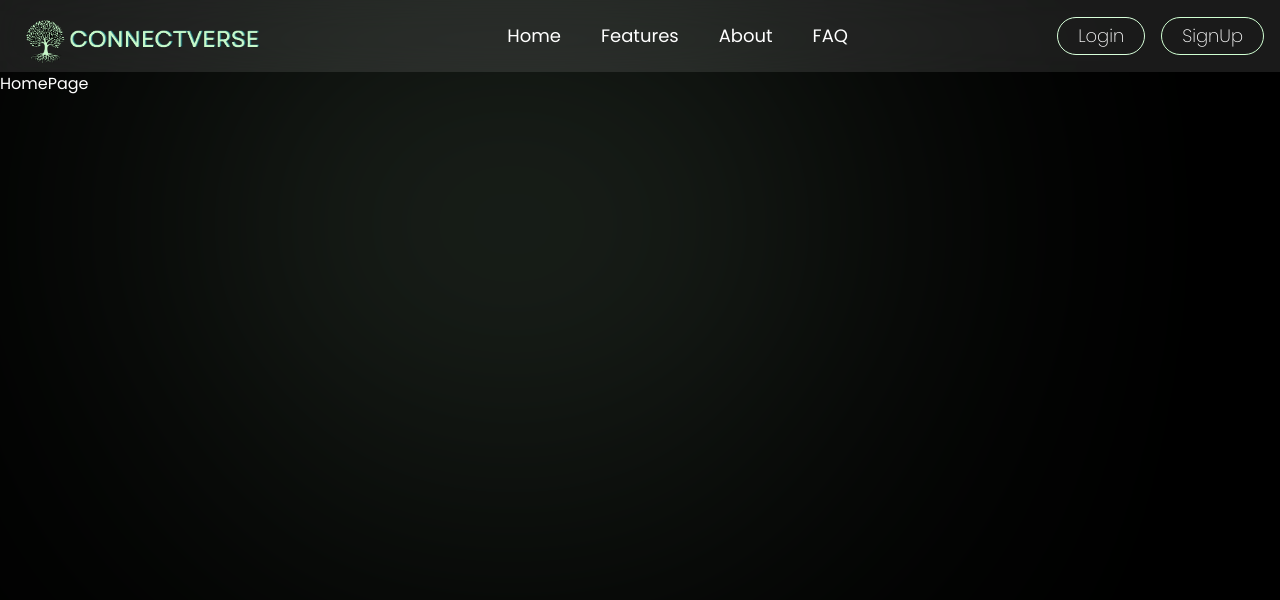
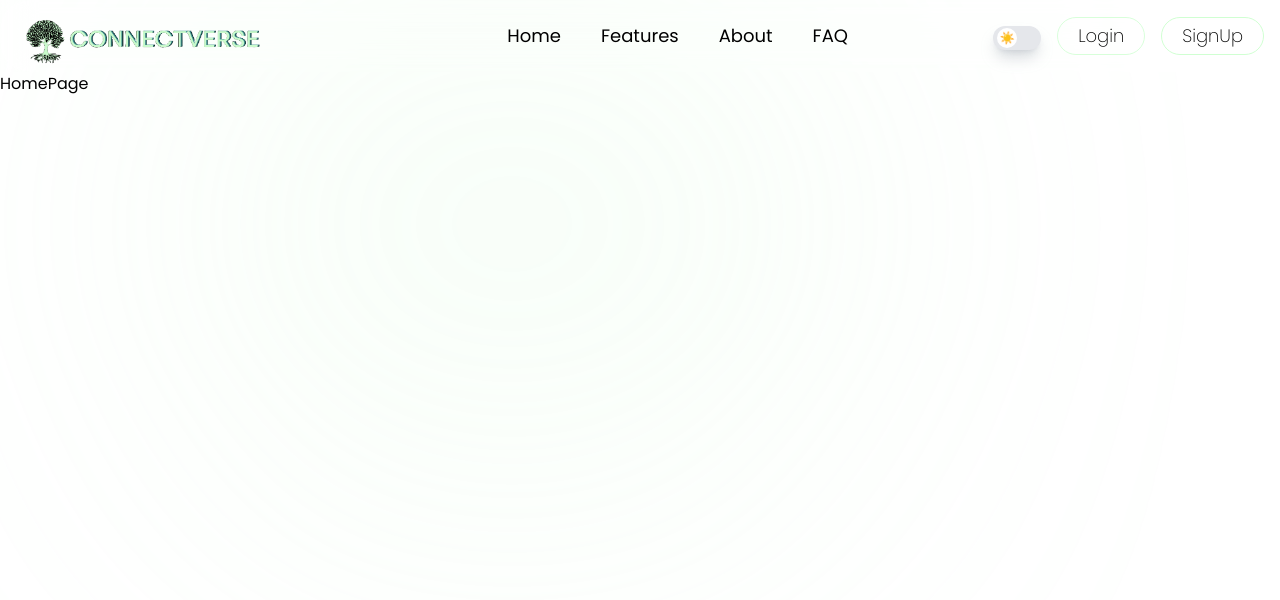
Before and after one commit to Sairam-04/Linktre, a React (Vite) app in the folder linktree-frontend/: page / in a window 1280 px wide. Shown: the top 600 px of the page. Built offline with nearby package versions, Linux system fonts and the light colour scheme.

Commit message:
Update: Links Page UI and Them Switch Functionality

```diff
--- a/linktree-frontend/package.json
+++ b/linktree-frontend/package.json
@@ -15,7 +15,8 @@
     "react": "^18.2.0",
     "react-dom": "^18.2.0",
     "react-redux": "^9.1.0",
-    "react-router-dom": "^6.22.3"
+    "react-router-dom": "^6.22.3",
+    "react-toastify": "^10.0.5"
   },
   "devDependencies": {
     "@types/react": "^18.2.55",
--- a/linktree-frontend/src/App.jsx
+++ b/linktree-frontend/src/App.jsx
@@ -31,6 +31,7 @@ function App() {
   useEffect(() => {
     if (status === "idle" && userData) {
       setIsLoggedIn(true);
+      console.log("=====?")
     } else {
       setIsLoggedIn(false);
     }
--- a/linktree-frontend/src/components/homepage/Header.jsx
+++ b/linktree-frontend/src/components/homepage/Header.jsx
@@ -5,6 +5,7 @@ import { Link } from "react-router-dom";
 import { getUser } from "../../utils/localStorage";
 import { useDispatch, useSelector } from "react-redux";
 import { fetchUser } from "../../features/user/slice";
+import Switch from "./SwitchTheme";
 
 const Header = () => {
   const dispatch = useDispatch();
@@ -81,7 +82,8 @@ const Header = () => {
           </>
         )}
       </ul>
-      <ul className="navmenu w-1/2 sm:flex md:text-lg gap-4 justify-end hidden text-md">
+      <ul className="navmenu w-1/2 sm:flex md:text-lg gap-4 justify-end items-center hidden text-md">
+        <Switch />
         {!isLoggedIn ? (
           <>
             <li className="cursor-pointer hover:text-[#9bff9e] hover:scale-105 border-[0.1px] border-[#d8ffda] font-extralight px-5 py-1 rounded-3xl">
@@ -94,7 +96,7 @@ const Header = () => {
         ) : (
           <>
             {status === "idle" ? (
-              <div>{userData.username[0]}</div>
+              <div className="w-[35px] h-[35px] rounded-full bg-white text-black flex justify-center items-center text-3xl">{userData.username[0]}</div>
             ) : (
               <div>dkfmdkf</div>
             )}
--- a/linktree-frontend/src/components/homepage/HomePage.jsx
+++ b/linktree-frontend/src/components/homepage/HomePage.jsx
@@ -1,10 +1,16 @@
 import React from "react";
 import Header from "./Header";
 import { Outlet } from "react-router-dom";
+import { useEffect } from "react";
+import { getTheme } from "../../utils/localStorage";
 
 const HomePage = () => {
+  useEffect(() => {
+    const theme = getTheme();
+    document.body.classList.toggle("dark", theme === "dark");
+  }, []);
   return (
-    <div className="h-screen w-full bg-black text-white relative z-[10]">
+    <div className="h-screen w-full bg-white text-black dark:bg-black dark:text-white relative z-[10]">
       <div className="absolute block h-72 w-[40%] z-[-100] bg-[#C9FACB] top-[10vh] left-[20%] rounded-full opacity-40 blur-[200px]"></div>
       <Header />
       <Outlet />
--- /dev/null
+++ b/linktree-frontend/src/components/homepage/SwitchTheme.jsx
@@ -0,0 +1,54 @@
+import { useEffect, useState } from "react";
+import { getTheme, setTheme } from "../../utils/localStorage";
+
+function Switch() {
+  const initialTheme = getTheme();
+  const [isChecked, setIsChecked] = useState(initialTheme === "dark");
+
+  useEffect(() => {
+    const theme = getTheme();
+    if (theme === "dark") {
+      document.body.classList.add("dark");
+    } else {
+      document.body.classList.remove("dark");
+    }
+  }, []);
+
+  const onChangeMode = (e) => {
+    const isChecked = e.target.checked;
+    setIsChecked(isChecked);
+    setTheme(isChecked ? "dark" : "light");
+    document.body.classList.toggle("dark", isChecked);
+  };
+
+  return (
+    <div className="cursor-pointer hover:scale-105 flex items-center">
+      <label className="relative inline-flex items-center cursor-pointer top-[2px]">
+        <input
+          className="sr-only peer"
+          name="isChecked"
+          checked={isChecked}
+          onChange={onChangeMode}
+          type="checkbox"
+        />
+        <div
+          className="font-mono text-xs w-12 h-6 rounded-full ring-0 peer duration-500 outline-none
+                       bg-gray-200 overflow-hidden before:flex before:items-center before:justify-center
+                         after:flex after:items-center after:justify-center before:content-['☀️']
+                         before:absolute before:h-5 before:w-5 before:top-1/2 before:bg-white before:rounded-full
+                         before:left-1 before:-translate-y-1/2 before:transition-all before:duration-700
+                         peer-checked:before:opacity-0 peer-checked:before:rotate-90
+                         peer-checked:before:-translate-y-full shadow-lg shadow-[#9ca3af66]
+                         peer-checked:shadow-lg peer-checked:shadow-gray-700 peer-checked:bg-[#383838]
+                         after:content-['🌑'] after:absolute after:bg-[#1d1d1d] after:rounded-full
+                          after:top-[2px] after:right-1 after:translate-y-full
+                          after:w-5 after:h-5 after:opacity-0 after:transition-all after:duration-700
+                          peer-checked:after:opacity-100 peer-checked:after:rotate-180
+                          peer-checked:after:translate-y-0"
+        ></div>
+      </label>
+    </div>
+  );
+}
+
+export default Switch;
--- a/linktree-frontend/src/components/landing/AllLinksComponent.jsx
+++ b/linktree-frontend/src/components/landing/AllLinksComponent.jsx
@@ -12,8 +12,9 @@ const AllLinksComponent = () => {
   const userData = useSelector((state) => state.users.fetchUserData.data)
 
   useEffect(()=>{
+    if(userData && userData?.username)
     dispatch(getAllLinks({username:userData?.username}));
-  }, [])
+  }, [userData])
   return (
     <div className='w-full h-screen overflow-y-auto flex flex-col gap-5 items-center'>
       {
@@ -27,4 +28,4 @@ const AllLinksComponent = () => {
   )
 }
 
-export default AllLinksComponent
+export default AllLinksComponent;
--- a/linktree-frontend/src/components/landing/LinkComponent.jsx
+++ b/linktree-frontend/src/components/landing/LinkComponent.jsx
@@ -3,7 +3,7 @@ import VerticalDotsSVG from "./LinkComponentSVG";
 
 const LinkComponent = ({linkData}) => {
   return (
-    <div className="w-4/5 h-28 flex bg-[#d4ffd9] text-black rounded-xl">
+    <div className="w-4/5 h-28 flex bg-[#2e2f2e] text-white rounded-xl">
       <VerticalDotsSVG />
       <div className="w-[82%] p-2 flex flex-col gap-4">
         <div className="flex flex-col text-lg">
@@ -19,7 +19,7 @@ const LinkComponent = ({linkData}) => {
       <div className="w-[10%] py-2 flex flex-col justify-between items-center">
         <label className="inline-flex items-center cursor-pointer">
           <input type="checkbox" value="" className="sr-only peer hidden" />
-          <div className="relative w-11 h-6 bg-gray-200 peer-focus:outline-none peer-focus:ring-0 peer-focus:ring-green-300 dark:peer-focus:ring-green-800 rounded-full peer dark:bg-gray-700 peer-checked:after:translate-x-full rtl:peer-checked:after:-translate-x-full peer-checked:after:border-white after:content-[''] after:absolute after:top-[2px] after:start-[2px] after:bg-white after:border-gray-300 after:border after:rounded-full after:h-5 after:w-5 after:transition-all dark:border-gray-600 peer-checked:bg-green-600"></div>
+          <div className="relative w-11 h-6 bg-[#727579] peer-focus:outline-none peer-focus:ring-0 peer-focus:ring-green-300 dark:peer-focus:ring-green-800 rounded-full peer dark:bg-[#4a4a4a] peer-checked:after:translate-x-full rtl:peer-checked:after:-translate-x-full peer-checked:after:border-white after:content-[''] after:absolute after:top-[2px] after:start-[2px] after:bg-white after:border-gray-300 after:border after:rounded-full after:h-5 after:w-5 after:transition-all dark:border-gray-600 peer-checked:bg-[#3c7d54]"></div>
         </label>
         <i className="bi bi-trash-fill text-xl cursor-pointer"></i>
       </div>
--- a/linktree-frontend/src/components/landing/LinkComponentSVG.jsx
+++ b/linktree-frontend/src/components/landing/LinkComponentSVG.jsx
@@ -3,7 +3,6 @@ const VerticalDotsSVG = () => {
     <div className="w-[8%] rounded-tl-xl rounded-bl-xl flex items-center cursor-move">
       <div
         className="flex items-center justify-center border-[#d7dce1] w-8 h-auto"
-        tabindex="0"
         aria-describedby="rbd-hidden-text-0-hidden-text-0"
         data-rbd-drag-handle-draggable-id="327990947"
         data-rbd-drag-handle-context-id="0"
@@ -15,7 +14,7 @@ const VerticalDotsSVG = () => {
           viewBox="0 0 16 16"
           fill="none"
           xmlns="http://www.w3.org/2000/svg"
-          class=" "
+          className=""
           role="img"
           aria-hidden="false"
           aria-labelledby="ltclid27_title "
--- a/linktree-frontend/src/components/landing/LinksPage.jsx
+++ b/linktree-frontend/src/components/landing/LinksPage.jsx
@@ -12,7 +12,7 @@ const LinksPage = () => {
     <>
       <div className={`w-full relative h-[91vh] flex px-4 py-1 ${addLinkClick ? "blur-sm" : ""}`}>
       <div className="w-3/5 h-full overflow-y-auto py-3 px-2 flex flex-col items-center pt-8 gap-8">
-        <div className="w-full bg-[#e5ffde] text-black flex justify-between items-center text-md p-2 mb-3 rounded-3xl">
+        <div className="w-full bg-[#2e2f2e] text-white flex justify-between items-center text-md p-2 mb-3 rounded-3xl">
           <span className="font-semibold">
             Your ConnectVerse is live :
             <span className="font-light"> http://kfdfkd:123lgd</span>
@@ -26,7 +26,7 @@ const LinksPage = () => {
           </span>
         </div>
         <button
-          className="flex bg-green-500 w-[60%] py-2 text-white text-lg gap-3 items-center justify-center
+          className="flex bg-[#3c7d54] w-[60%] py-2 text-white text-lg gap-3 items-center justify-center
             rounded-2xl"
             onClick={onCreateLinkClick}
         >
--- a/linktree-frontend/src/utils/localStorage.js
+++ b/linktree-frontend/src/utils/localStorage.js
@@ -10,4 +10,7 @@ const removeUser = () =>{
     localStorage.removeItem("ltree-token");
 }
 
-export {setUser, getUser, removeUser};
+const setTheme = (theme) => localStorage.setItem("ltree-theme", theme);
+const getTheme = () => localStorage.getItem("ltree-theme")
+
+export {setUser, getUser, removeUser, setTheme, getTheme};
--- a/linktree-frontend/tailwind.config.js
+++ b/linktree-frontend/tailwind.config.js
@@ -12,4 +12,5 @@ export default {
     },
   },
   plugins: [],
+  darkMode: 'class',
 }
```
Also changed, not shown: linktree-frontend/src/components/landing/CreateLink.jsx (+32 -13 lines), 1 other file (tests, documents, lock files or other folders).
